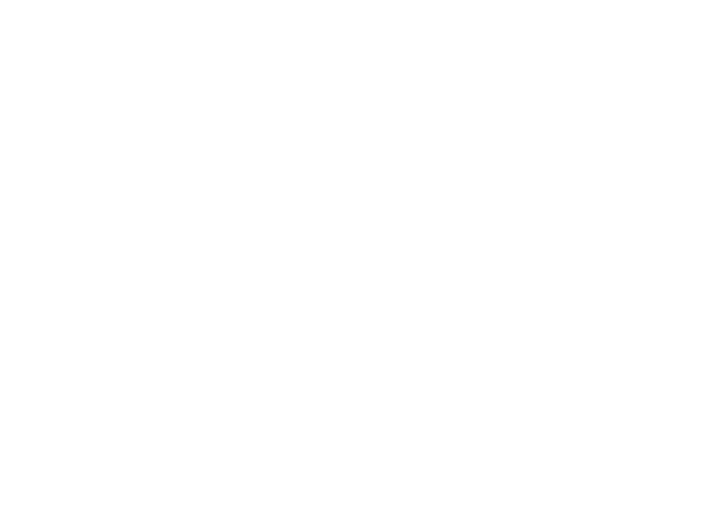
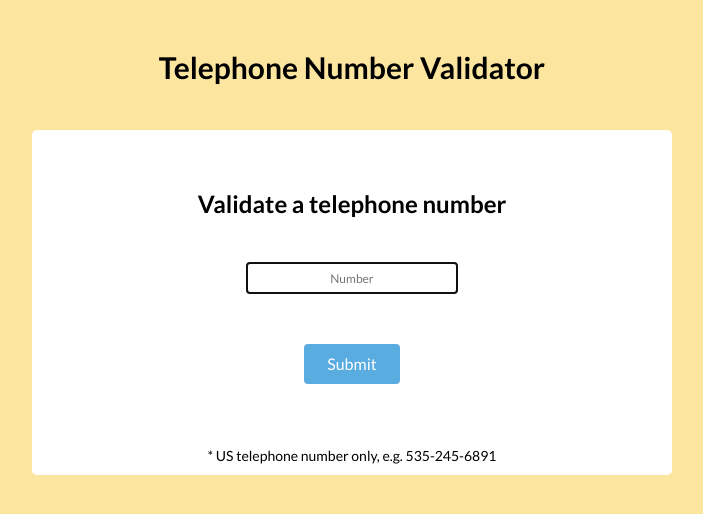
Before and after one commit to HugoRoriz/FreeCodeCamp-Assignments, a plain HTML site: page JavaScript Algorithms and Data Structures Projects/Telephone Number Validator/index.html in a window 1280 px wide. Shown: the whole page, without its empty margins (288-991 px from the left). Drawn offline with Linux system fonts and the light colour scheme; files that its build step writes are made by us from their sources.

Commit message:
Added Project

```diff
--- a/JavaScript Algorithms and Data Structures Projects/Telephone Number Validator/index.html
+++ b/JavaScript Algorithms and Data Structures Projects/Telephone Number Validator/index.html
@@ -10,5 +10,24 @@
     <script src="scripts.js"></script>
   </head>
   <body>
+    <div class="title-container">
+      <h1 id="title" class="title">Telephone Number Validator</h1>
+    </div>
+    <main class="main-container">
+      <div class="desc-container">
+        <h2 id="description" class="description">Validate a telephone number</h2>
+        <input type="text" id="input" class="input-field" placeholder="Number" autofocus required>
+        <div class="response-field">
+          <p id="right" class="response yes noDisplay">Valid number!</p>
+          <p id="wrong" class="response no noDisplay">Not a valid number!</p>
+          <div class="button-div">
+            <input type="button" id="button" class="submit" value="Submit" onclick="telephoneCheck(document.getElementById('input').value)"></input>
+          </div>
+        </div>
+      </div>
+      <div class="ps-field">
+        <p class="ps">* US telephone number only, e.g. 535-245-6891</p>
+      </div>
+    </main>
   </body>
 </html>
--- a/JavaScript Algorithms and Data Structures Projects/Telephone Number Validator/scripts.js
+++ b/JavaScript Algorithms and Data Structures Projects/Telephone Number Validator/scripts.js
@@ -0,0 +1,23 @@
+$("#input").keyup(function(event) {
+  if (event.keyCode === 13) {
+    $("#button").click();
+  }
+});
+
+function telephoneCheck(str) {
+
+  var regex = /^(1\s?)?(\(\d{3}\)|\d{3})[\s\-]?\d{3}[\s\-]?\d{4}$/;
+
+  if (regex.test(str)) {
+
+    $('#wrong').addClass('noDisplay');
+    $('#right').removeClass('noDisplay');
+
+  } else {
+
+    $('#wrong').removeClass('noDisplay');
+    $('#right').addClass('noDisplay');
+
+    document.getElementById('result').innerHTML = '';
+  }
+}
--- a/JavaScript Algorithms and Data Structures Projects/Telephone Number Validator/styles.css
+++ b/JavaScript Algorithms and Data Structures Projects/Telephone Number Validator/styles.css
@@ -0,0 +1,80 @@
+@import 'https://fonts.googleapis.com/css?family=Lato:400,700';
+
+* {font-family: 'Lato', sans-serif;}
+
+body {background-color: #fce59f;}
+
+.title-container {
+  text-align: center;
+  height: 80px;
+  margin: 50px 0 0 0;
+}
+
+.title {font-size: 30px;}
+
+.main-container {
+  width: 50%;
+  border-radius: 5px;
+  background-color: #fff;
+  margin: auto;
+}
+
+.desc-container {
+  padding: 40px 0;
+  text-align: center;
+}
+
+.input-field {
+  font-size: 12px;
+  height: 20px;
+  width: 200px;
+  padding: 5px;
+  margin: 25px 10px 10px 10px;
+  border: 1px solid #c0c0c0;
+  border-radius: 2px;
+  text-align: center;
+}
+
+.response-field {}
+
+.response {
+  height: 25px;
+  font-size: 22px;
+  text-align: center;
+}
+
+.noDisplay {display: none;}
+
+.button-div {
+  width: 96px;
+	margin: auto;
+}
+
+#button {
+  background-color: #59ace0;
+  border-radius: 4px;
+  color: white;
+  font-size: 1em;
+  height: 40px;
+  width: 96px;
+  border: none;
+  margin-top: 40px;
+}
+
+.error {
+  height: 25px;
+  font-size: 22px;
+  text-align: center;
+  color: red;
+}
+
+.yes {color: green;}
+
+.no {color: red;}
+
+.ps-field {text-align: center;}
+
+.ps {
+  font-size: 14px;
+  padding: 10px;
+}
```
Also changed, not shown: JavaScript Algorithms and Data Structures Projects/Telephone Number Validator/README.md.
